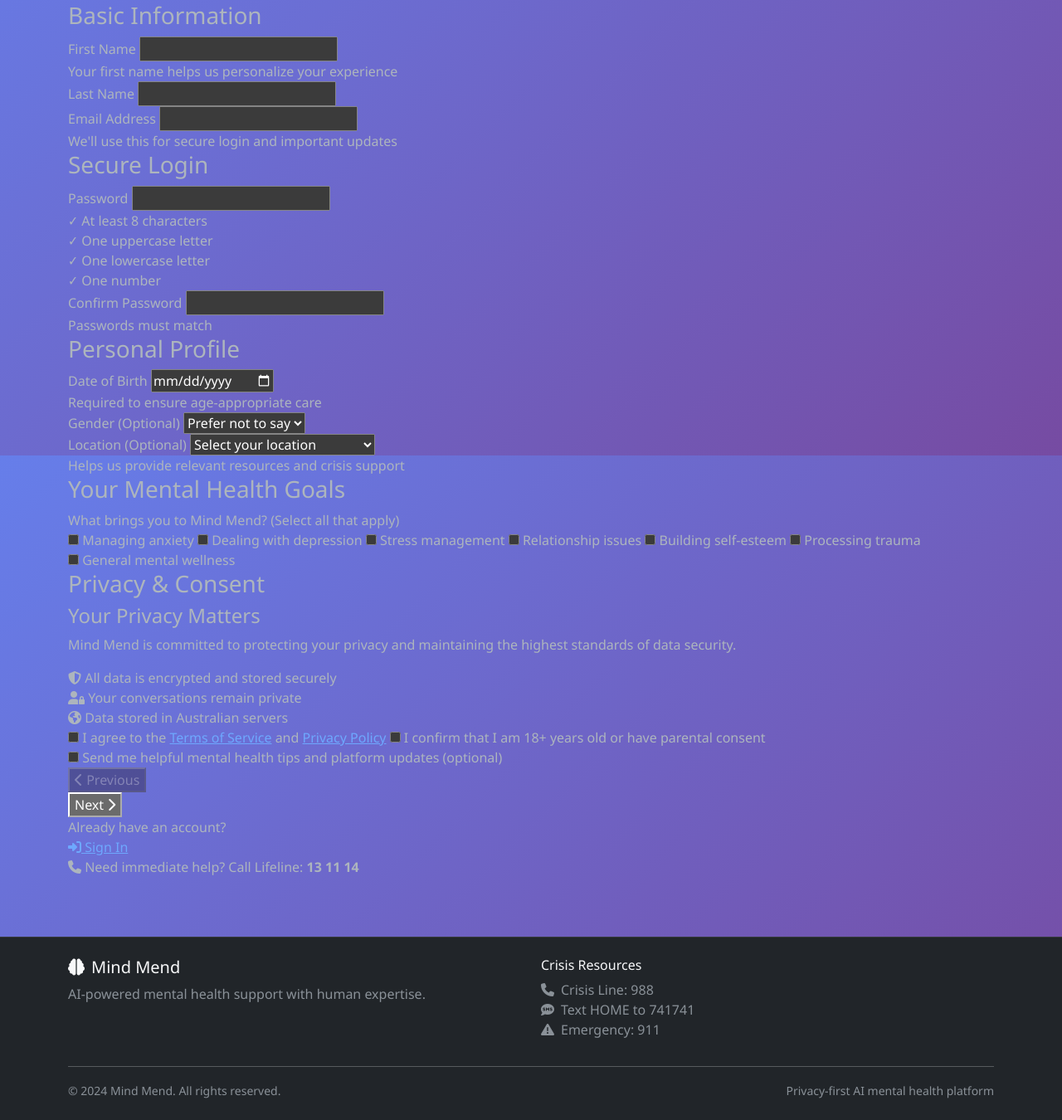
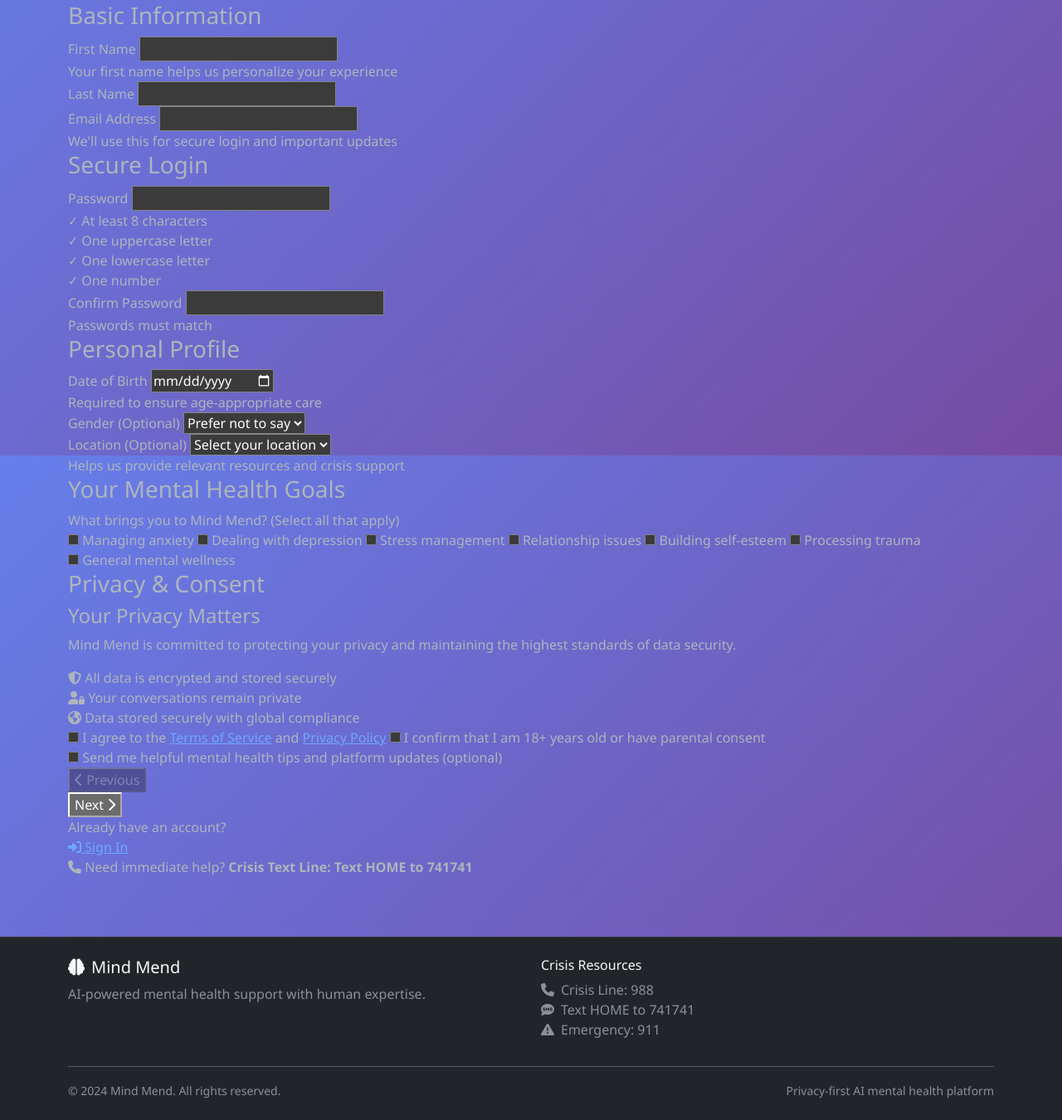
Before and after one commit to stickyptyltd-glitch/MindMend, a Flask app: page /register in a window 1280 px wide. Shown: the part 251-1601 px from the top of the page at 83% size. Run offline with Flask 3, Linux system fonts and the light colour scheme; some libraries are stand-ins or nearby versions.

Commit message:
Update company details and broaden user location options for global reach
Updates company info, contact email, crisis support, location options, and data storage in replit.md, forgot_password.html, login.html, register.html.

Replit-Commit-Author: Agent
Replit-Commit-Session-Id: 9023257e-850f-482a-9c0a-d45a64610789
Replit-Commit-Checkpoint-Type: full_checkpoint
Replit-Commit-Screenshot-Url: https://storage.googleapis.com/screenshot-production-us-central1/cce22b28-46eb-47a8-9be9-a0dcec9f9d55/9023257e-850f-482a-9c0a-d45a64610789/1cuZA6y

```diff
--- a/templates/forgot_password.html
+++ b/templates/forgot_password.html
@@ -66,7 +66,7 @@
                 <i class="fas fa-envelope"></i>
                 <div>
                     <h4>Email Support</h4>
-                    <p>Contact us at support@mind-mend.xyz</p>
+                    <p>Contact us at support@mindmend.com</p>
                 </div>
             </div>
             <div class="help-item">
@@ -80,7 +80,7 @@
                 <i class="fas fa-exclamation-triangle"></i>
                 <div>
                     <h4>Crisis Support</h4>
-                    <p>Immediate help: Lifeline 13 11 14</p>
+                    <p>Crisis Text Line: Text HOME to 741741</p>
                 </div>
             </div>
         </div>
--- a/templates/login.html
+++ b/templates/login.html
@@ -106,7 +106,7 @@
     <!-- Crisis Support Banner -->
     <div class="crisis-banner">
         <i class="fas fa-phone"></i>
-        <span>Need immediate help? Call Lifeline: <strong>13 11 14</strong></span>
+        <span>Need immediate help? <strong>Crisis Text Line: Text HOME to 741741</strong></span>
     </div>
 </div>
 {% endblock %}
--- a/templates/register.html
+++ b/templates/register.html
@@ -83,15 +83,14 @@
                         <label for="location">Location (Optional)</label>
                         <select id="location" name="location">
                             <option value="">Select your location</option>
-                            <option value="NSW">New South Wales</option>
-                            <option value="VIC">Victoria</option>
-                            <option value="QLD">Queensland</option>
-                            <option value="SA">South Australia</option>
-                            <option value="WA">Western Australia</option>
-                            <option value="TAS">Tasmania</option>
-                            <option value="NT">Northern Territory</option>
-                            <option value="ACT">Australian Capital Territory</option>
-                            <option value="international">International</option>
+                            <option value="US">United States</option>
+                            <option value="CA">Canada</option>
+                            <option value="UK">United Kingdom</option>
+                            <option value="AU">Australia</option>
+                            <option value="NZ">New Zealand</option>
+                            <option value="DE">Germany</option>
+                            <option value="FR">France</option>
+                            <option value="other">Other</option>
                         </select>
                         <div class="form-hint">Helps us provide relevant resources and crisis support</div>
                     </div>
@@ -160,7 +159,7 @@
                             </div>
                             <div class="privacy-item">
                                 <i class="fas fa-globe-americas"></i>
-                                <span>Data stored in Australian servers</span>
+                                <span>Data stored securely with global compliance</span>
                             </div>
                         </div>
                     </div>
@@ -221,7 +220,7 @@
     <!-- Crisis Support Banner -->
     <div class="crisis-banner">
         <i class="fas fa-phone"></i>
-        <span>Need immediate help? Call Lifeline: <strong>13 11 14</strong></span>
+        <span>Need immediate help? <strong>Crisis Text Line: Text HOME to 741741</strong></span>
     </div>
 </div>
 {% endblock %}
```
Also changed, not shown: replit.md (+7 -5 lines).
